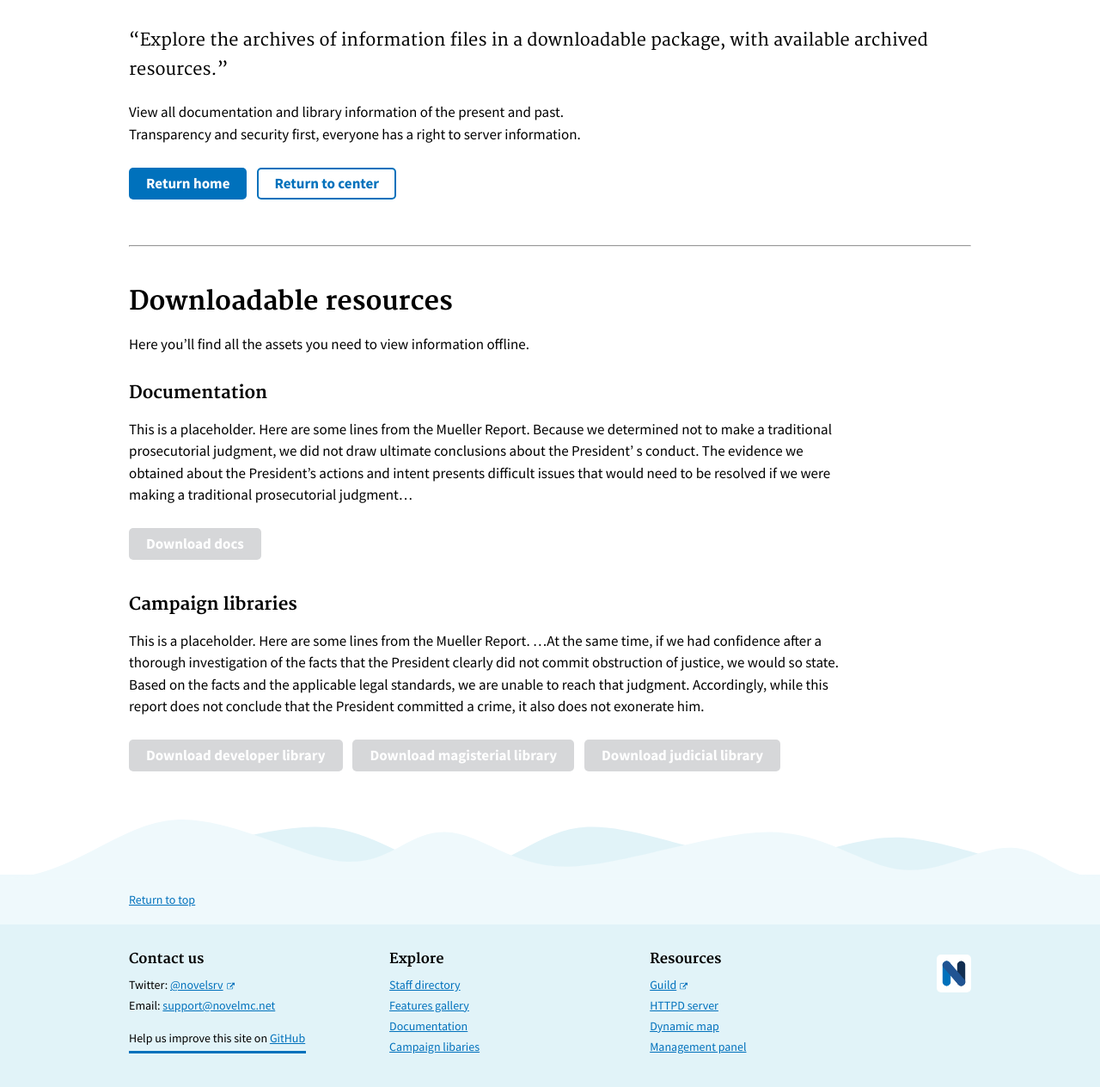
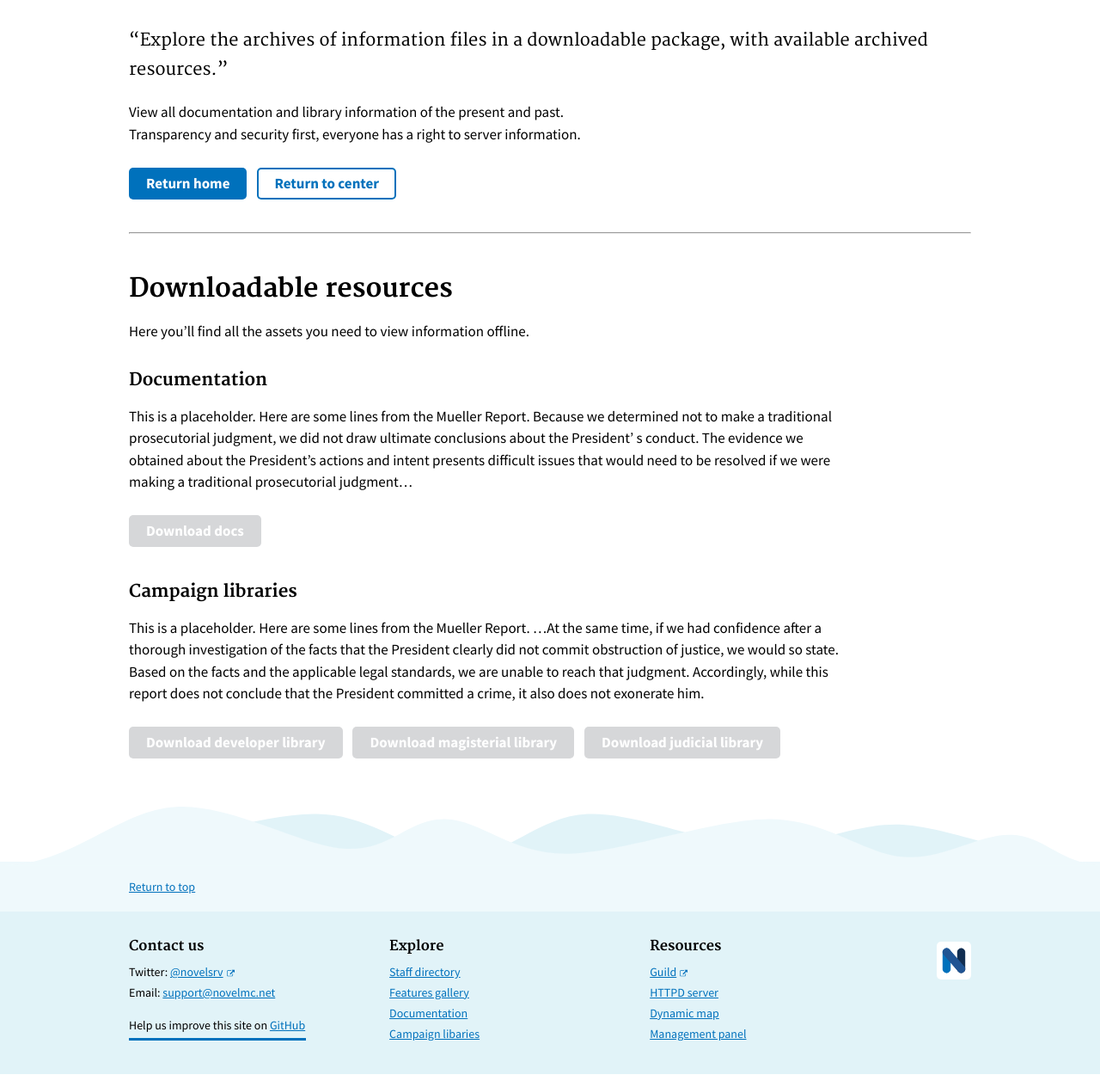
Before and after one commit to serrif/website, a Jekyll site: the page built from main/download.md, in a window 1280 px wide. Shown: the part 250-1514 px from the top of the page at 86% size. Built offline with Jekyll 4.4.1, drawn with Linux system fonts in a browser that asks for light colours.

Commit message:
Update download.md

```diff
--- a/main/download.md
+++ b/main/download.md
@@ -14,7 +14,7 @@ Transparency and security first, everyone has a right to server information.
 <a class="usa-button usa-button" href="../#">Return home</a>
 <a class="usa-button usa-button-secondary" href="../center">Return to center</a>
 
-<hr style="margin-top: 4.5rem;">
+<hr style="margin-top: 3rem;">
 
 ## Downloadable resources
 Here you'll find all the assets you need to view information offline.
```
